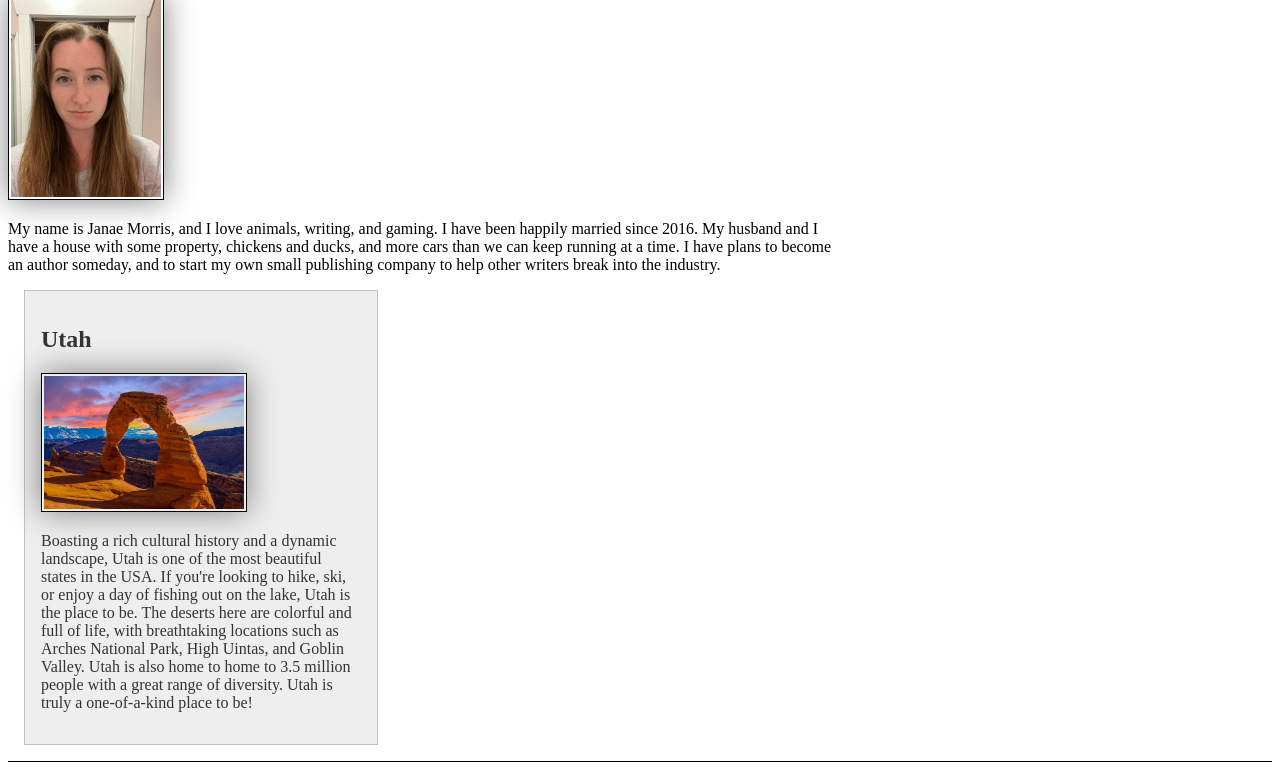
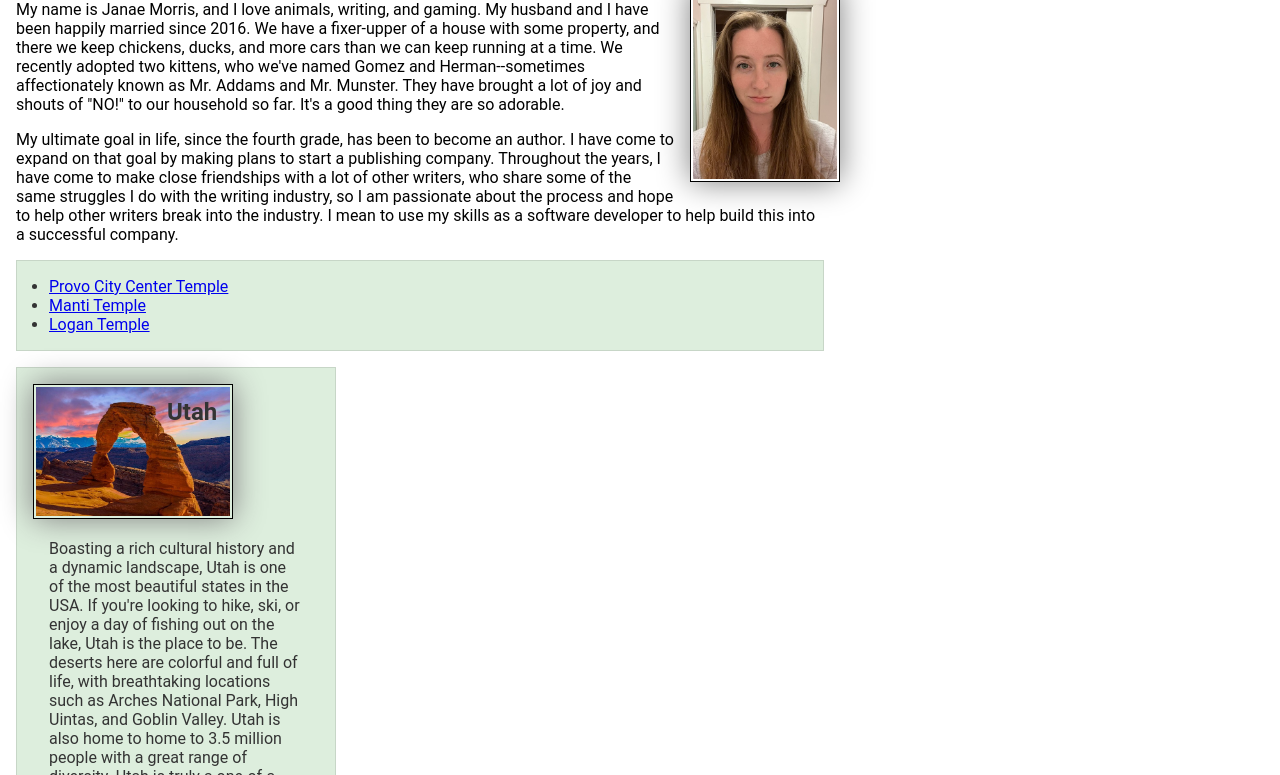
Before and after one commit to JDMorris9/wdd130, a plain HTML site: page index.html in a window 1280 px wide. Shown: the part 230-1005 px from the top of the page. Drawn offline with Linux system fonts and the light colour scheme.

Commit message:
enhancing course home page

```diff
--- a/index.html
+++ b/index.html
@@ -1,3 +1,4 @@
+<!--Date last modified: July 15, 2025-->
 <!DOCTYPE html>
 <html lang="en-US">
 
@@ -14,17 +15,33 @@
         <nav>
             <a href="#">Home</a>
             <a href="wwr/">Rafting Website</a>
+            <a href="www.linkedin.com/in/janae-m-85b57636b">My LinkedIn</a>
+            <a href="https://www.facebook.com/janaedbmorris">My Facebook</a>
         </nav>
     </header>
     <main>
         <h1>Janae Morris | WWD 130</h1>
         <img src="images/profile.jpg" alt="Janae Morris Profile Picture" width="200">
-        <p>My name is Janae Morris, and I love animals, writing, and gaming. I have been happily
-            married since 2016. My husband and I have a house with some property, chickens and ducks,
-            and more cars than we can keep running at a time. I have plans to become an author someday,
-            and to start my own small publishing company to help other writers break into the industry.</p>
+        <p>My name is Janae Morris, and I love animals, writing, and gaming. My husband and I have been
+            happily married since 2016. We have a fixer-upper of a house with some property, and there we
+            keep chickens, ducks, and more cars than we can keep running at a time. We recently adopted two
+            kittens, who we've named Gomez and Herman--sometimes affectionately known as Mr. Addams and Mr.
+            Munster. They have brought a lot of joy and shouts of "NO!" to our household so far. It's a good
+            thing they are so adorable.</p>
+        <p>My ultimate goal in life, since the fourth grade, has been to become an author. I have come
+            to expand on that goal by making plans to start a publishing company. Throughout the years, I
+            have come to make close friendships with a lot of other writers, who share some of the same
+            struggles I do with the writing industry, so I am passionate about the process and hope to help
+            other writers break into the industry. I mean to use my skills as a software developer to help
+            build this into a successful company.
+        </p>
+        <ul class="box indent">
+            <li><a href="https://www.churchofjesuschrist.org/temples/details/provo-city-center-temple?lang=eng" target="_blank">Provo City Center Temple</a></li>
+            <li><a href="https://www.churchofjesuschrist.org/temples/details/manti-utah-temple?lang=eng" target="_blank">Manti Temple</a></li>
+            <li><a href="https://www.churchofjesuschrist.org/temples/details/logan-utah-temple?lang=eng" target="_blank">Logan Temple</a></li>
+        </ul>
     </main>
-    <aside>
+    <aside class="box">
         <h2>Utah</h2>
         <img src="images/arches-national-park.jpg" alt="Arches National Park" width="200">
         <p>Boasting a rich cultural history and a dynamic landscape, Utah is one of the most
--- a/styles/styles.css
+++ b/styles/styles.css
@@ -1,9 +1,19 @@
 :root {
-    --title-color: darkblue;
+    --title-color: rgb(65, 86, 155);
     --secondary-color: #eee;
     --border-standard: 1px solid black;
 }
 
+* {
+    margin: 0;
+    padding: 0;
+    box-sizing: border-box;
+}
+
+body {
+    font-size: 16px;
+    font-family: Roboto, Arial, sans-serif;
+}
 
 nav {
     background-color: var(--title-color);
@@ -13,7 +23,7 @@ nav {
 nav a {
     color: var(--secondary-color);
     display: block;
-    padding: 20px;
+    padding: 10px;
 }
 
 h1 {
@@ -30,6 +40,7 @@ img {
 
 p {
     padding: 0;
+    margin: 1rem;
 }
 
 main {
@@ -37,12 +48,15 @@ main {
 }
 
 aside {
+    position: relative;
     width: 20em;
-    margin: 1rem;
-    border: 1px solid rgba(0 0 0 / 0.2);
-    padding: 1rem;
-    background-color: var(--secondary-color);
-    color: #333;
+    height: auto;
+}
+
+aside h2 {
+    position: absolute;
+    top: 30px;
+    left: 150px;
 }
 
 aside img {
@@ -53,6 +67,8 @@ aside img {
 main img{
     width: 150px;
     height: auto;
+    float: right;
+    margin: 0 0 1rem 1rem;
 }
 
 footer {
@@ -60,3 +76,19 @@ footer {
     border-top: var(--border-standard);
     text-align: center;
 }
+
+
+
+/* Class Selectors */
+
+.box {
+    margin: 1rem;
+    border: 1px solid rgba(0, 0, 0, .1);
+    padding: 1rem;
+    background-color: #ded;
+    color: #333;
+}
+
+.indent {
+    padding-left: 2rem;
+}
```
